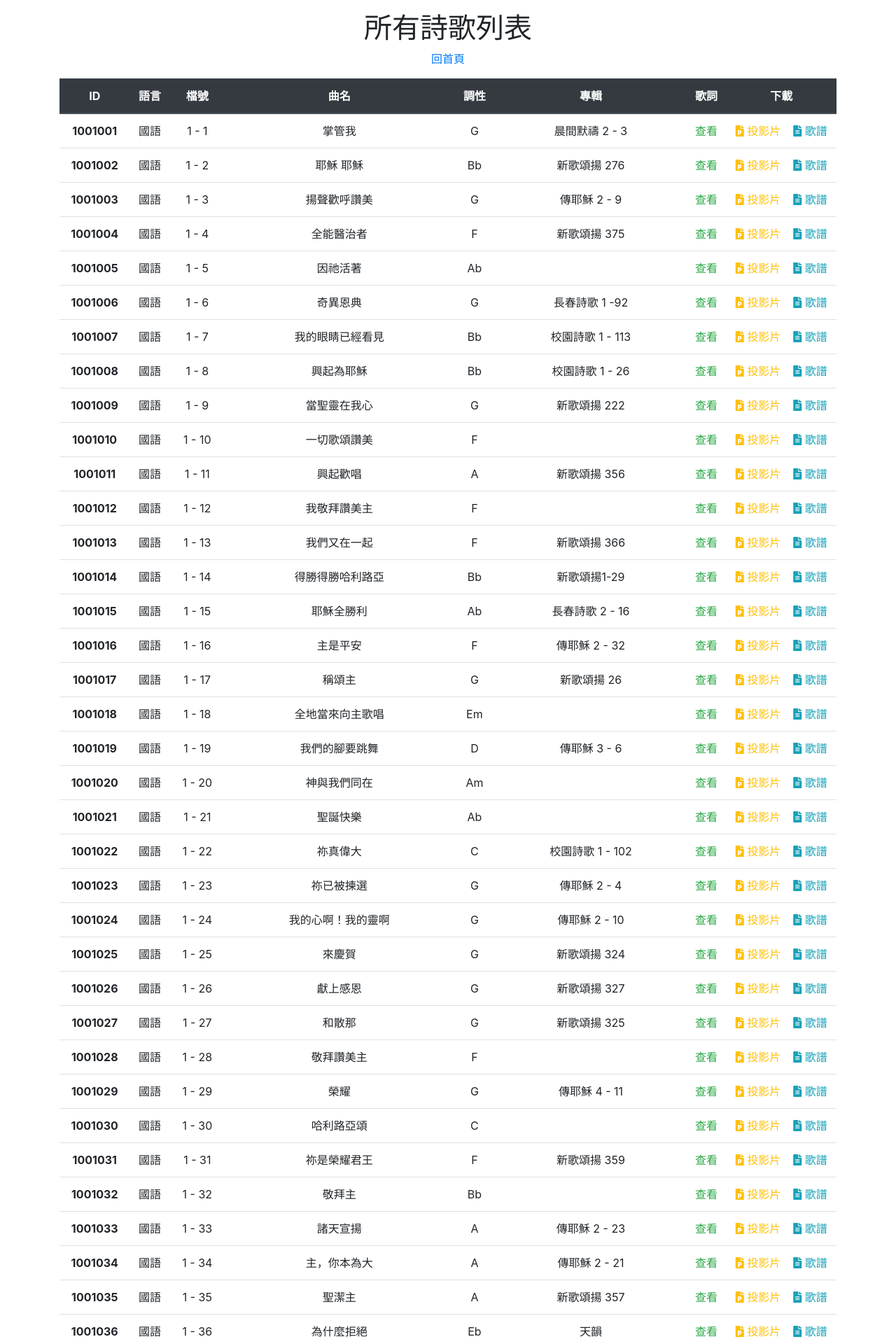
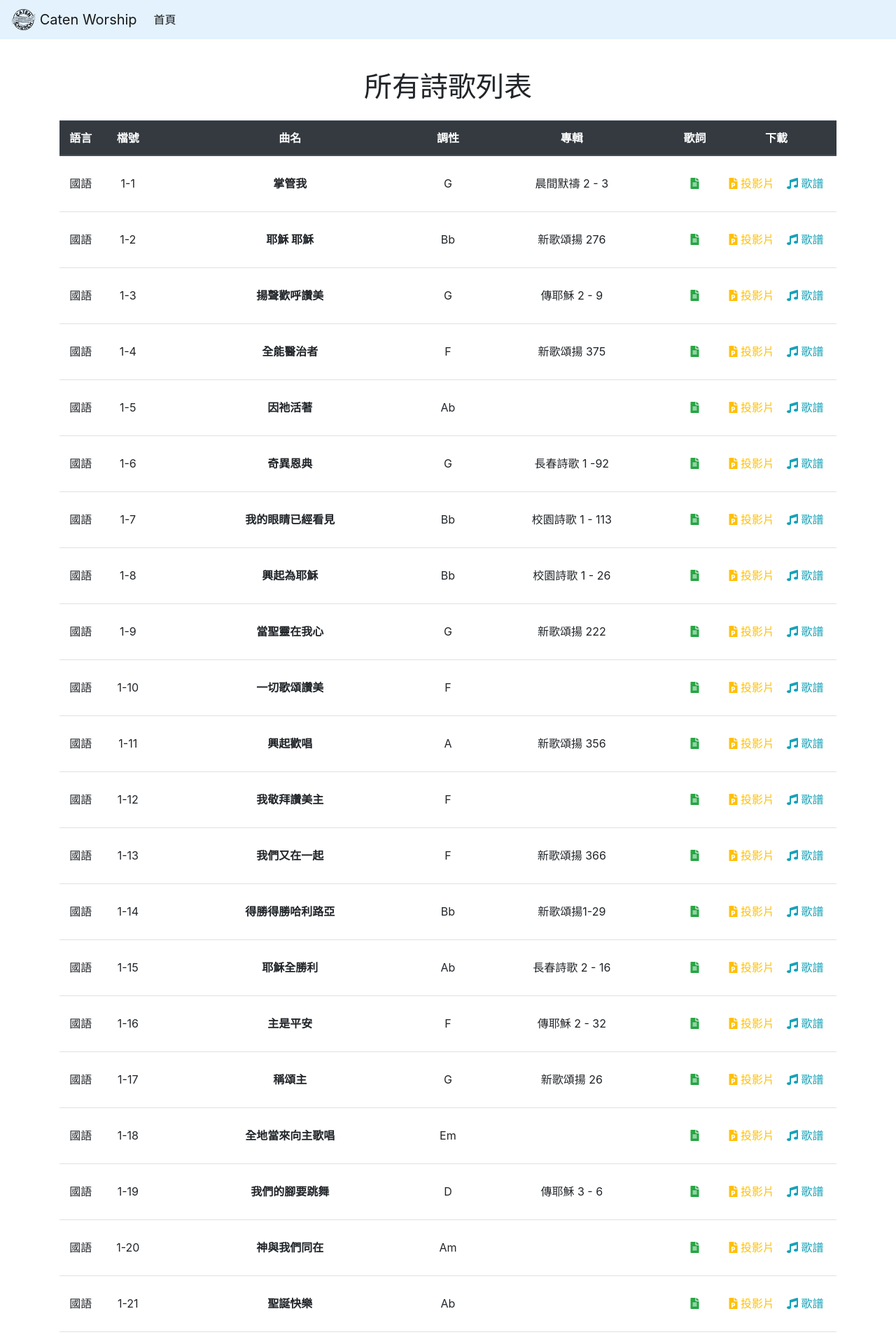
Before and after one commit to saltchang/caten-music, a Flask app: page /allsongs in a window 1280 px wide. Shown: the top 1920 px of the page at 70% size. Run offline with Flask 2, Linux system fonts and the light colour scheme; some libraries are stand-ins or nearby versions.

Commit message:
release v0.0.4

```diff
--- a/caten-worship.py
+++ b/caten-worship.py
@@ -8,10 +8,13 @@ from config import Config
 
 app = Flask(__name__)
 
+# App Configure
 app.config.from_object(Config.Development)
 
+# Database
 db = importDB()
 
+# Dropbox API
 dbx = dropbox.Dropbox(os.environ.get("DROPBOX_ACCESS_TOKEN"))
 
 # 首頁 HomePage
@@ -22,7 +25,12 @@ def index():
 # 列出所有詩歌
 @app.route("/allsongs")
 def list_all_songs():
-    return render_template("all_songs.html", songs=db)
+    li_ = []
+    li_target = []
+    for i in range(len(db)):
+        li_.append("ex" + str(i))
+        li_target.append("#ex" + str(i))
+    return render_template("all_songs.html", songs=db, li_=li_, li_target=li_target)
 
 # 下載PPT
 @app.route("/download/ppt/<id_>")
--- a/templates/all_songs.html
+++ b/templates/all_songs.html
@@ -5,52 +5,76 @@
 {% block content%}
 <div class="container text-center">
     <div id="home-title">
-        <h1 class="mt-3">所有詩歌列表</h1>
-        <a href="/">回首頁</a>
+        <h1 class="" style="margin-top: 100px;">所有詩歌列表</h1>
     </div>
+
+    <div class="table-responsive">
         <table class="table mt-3">
             <thead class="thead-dark">
                 <tr>
-                <th scope="col">ID</th>
                     <th scope="col">語言</th>
-                <th scope="col">檔號</th>
+                    <th scope="col" class="d-none d-md-table-cell">檔號</th>
                     <th scope="col">曲名</th>
                     <th scope="col">調性</th>
-                <th scope="col">專輯</th>
-                <th scope="col">歌詞</th>
-                <th scope="col">下載</th>
+                    <th scope="col" class="d-none d-lg-table-cell">專輯</th>
+                    <th scope="col" class="d-none d-lg-table-cell">歌詞</th>
+                    <th scope="col" class="d-none d-lg-table-cell">下載</th>
+                    <th scope="col" class="d-lg-none"><i class="fas fa-angle-down d-none"></i></th>
                 </tr>
             </thead>
 
             <tbody>
                 {% for song in songs %}
-                <tr>
-                    <th scope="row">{{ song["uid"] }}</th>
+                <tr style="height: 5rem;">
+
                     {% if song["language"] == "Chinese" %}
-                        <td>國語</th>
+                    <td class="align-middle">國<span class="d-none d-lg-inline">語</span></td>
                     {% endif %}
+
                     {% if song["language"] == "Taiwanese" %}
-                    <td>台語</th>
+                    <td class="align-middle">台<span class="d-none d-lg-inline">語</span></td>
                     {% endif %}
-                    <td>{{ song["num_c"] }} - {{ song["num_i"] }}</td>
-                    <td>{{ song["title"] }}</td>
-                    <td>{{ song["tonality"] }}</td>
-                    <td>{{ song["album"] }}</td>
-                    <td><a class="text-success" href="#">查看</a></td>
-                    <td>
+
+                    <td class="d-none d-md-table-cell align-middle">{{ song["num_c"] }}-{{ song["num_i"] }}</td>
+
+                    <th class="align-middle" style="width: 35%;">{{ song["title"] }}</th>
+
+                    <td class="align-middle">{{ song["tonality"] }}</td>
+
+                    <td class="d-none d-lg-table-cell align-middle">{{ song["album"] }}</td>
+
+                    <td class="d-none d-lg-table-cell align-middle">
+                        <a class="text-success" href="#">
+                            <i class="fas fa-file-alt"></i>
+                        </a>
+                    </td>
+
+                    <td class="d-none d-lg-table-cell align-middle">
                         <a class="text-warning" href="{{ url_for('download_ppt', id_=song['uid']) }}">
                             <i class="fas fa-file-powerpoint"></i>
-                             投影片
+                            <span class="d-none d-xl-inline"> 投影片</span>
                         </a>
                         &nbsp;&nbsp;
                         <a class="text-info" href="{{ url_for('download_sheetmusic', id_=song['uid']) }}">
-                            <i class="fas fa-file-alt"></i>
-                             歌譜
+                            <i class="fas fa-music"></i>
+                            <span class="d-none d-xl-inline"> 歌譜</span>
                         </a>
                     </td>
+
+                    <td scope="col" class="d-lg-none align-middle" style="color: rgb(70, 87, 186);">
+                        <a class="" data-toggle="collapse" href="{{ '#t' + '%d' | format(song['uid']) }}" role="button" aria-expanded="false" aria-controls="{{'t' + '%d' | format(song['uid']) }}">
+                            <i class="fas fa-chevron-down"></i>
+                        </a>
+                    </td>
+                    <div class="collapse" id="{{'t' + '%d' | format(song['uid']) }}">
+                        <div class="card card-body">
+                            {{ song['uid'] }}
+                        </div>
+                    </div>
                 </tr>
                 {% endfor %}
             </tbody>
         </table>
     </div>
+</div>
 {% endblock %}
--- a/templates/base.html
+++ b/templates/base.html
@@ -1,22 +1,56 @@
 <!DOCTYPE html>
-<html>
+<html lang="zh-Hant-TW">
 <head>
+    {% block head %}
     <meta charset="utf-8">
     <meta http-equiv="X-UA-Compatible" content="IE=edge">
-    <title>茄典教會詩歌資料庫 - {% block title %}{% endblock %}</title>
+    <title>Caten Worship - {% block title %}{% endblock title%}</title>
     <meta name="viewport" content="width=device-width, initial-scale=1">
     <link rel="stylesheet" href="https://stackpath.bootstrapcdn.com/bootstrap/4.3.1/css/bootstrap.min.css" integrity="sha384-ggOyR0iXCbMQv3Xipma34MD+dH/1fQ784/j6cY/iJTQUOhcWr7x9JvoRxT2MZw1T" crossorigin="anonymous">
     <link rel="stylesheet" href="https://use.fontawesome.com/releases/v5.8.1/css/all.css" integrity="sha384-50oBUHEmvpQ+1lW4y57PTFmhCaXp0ML5d60M1M7uH2+nqUivzIebhndOJK28anvf" crossorigin="anonymous">
+    {% endblock head%}
 </head>
 <body>
-    {% block content %}{% endblock %}
+    {% block navbar %}
+            <nav class="navbar navbar-expand-md navbar-light fixed-top" style="background-color: #e3f2fd;">
+                <a class="navbar-brand" href="/">
+                    <img src="static/image/logo/Black_NB_fix.svg" width="35" height="30" class="d-inline-block align-top" alt="">
+                    Caten Worship
+                </a>
+                <button class="navbar-toggler" type="button" data-toggle="collapse" data-target="#navbarSupportedContent"
+                    aria-controls="navbarSupportedContent" aria-expanded="false" aria-label="Toggle navigation">
+                    <span class="navbar-toggler-icon"></span>
+                </button>
 
-    <footer style="text-align: center; margin-top: 100px; margin-bottom: 20px;">
-        <p>&copy; 2019 David KuangYen Chang.</p>
-    </footer>
+                <div class="collapse navbar-collapse" id="navbarSupportedContent">
+                    <ul class="navbar-nav mr-auto">
+                        <li class="nav-item active">
+                            <a class="nav-link" href="/">首頁 <span class="sr-only">(current)</span></a>
+                        </li>
+                    </ul>
+                </div>
+            </nav>
+    {% endblock navbar %}
 
-    <script src="https://code.jquery.com/jquery-3.3.1.slim.min.js" integrity="sha384-q8i/X+965DzO0rT7abK41JStQIAqVgRVzpbzo5smXKp4YfRvH+8abtTE1Pi6jizo" crossorigin="anonymous"></script>
-    <script src="https://cdnjs.cloudflare.com/ajax/libs/popper.js/1.14.7/umd/popper.min.js" integrity="sha384-UO2eT0CpHqdSJQ6hJty5KVphtPhzWj9WO1clHTMGa3JDZwrnQq4sF86dIHNDz0W1" crossorigin="anonymous"></script>
-    <script src="https://stackpath.bootstrapcdn.com/bootstrap/4.3.1/js/bootstrap.min.js" integrity="sha384-JjSmVgyd0p3pXB1rRibZUAYoIIy6OrQ6VrjIEaFf/nJGzIxFDsf4x0xIM+B07jRM" crossorigin="anonymous"></script>
+
+    <div id="content">
+        {% block content %}{% endblock content%}
+    </div>
+
+    {% block footer %}
+        <footer style="text-align: center; margin-top: 100px; margin-bottom: 20px;">
+            <p>&copy; 2019 David KuangYen Chang.</p>
+        </footer>
+    {% endblock footer%}
+
+    <script src="https://code.jquery.com/jquery-3.3.1.slim.min.js"
+        integrity="sha384-q8i/X+965DzO0rT7abK41JStQIAqVgRVzpbzo5smXKp4YfRvH+8abtTE1Pi6jizo"
+        crossorigin="anonymous"></script>
+    <script src="https://cdnjs.cloudflare.com/ajax/libs/popper.js/1.14.7/umd/popper.min.js"
+        integrity="sha384-UO2eT0CpHqdSJQ6hJty5KVphtPhzWj9WO1clHTMGa3JDZwrnQq4sF86dIHNDz0W1"
+        crossorigin="anonymous"></script>
+    <script src="https://stackpath.bootstrapcdn.com/bootstrap/4.3.1/js/bootstrap.min.js"
+        integrity="sha384-JjSmVgyd0p3pXB1rRibZUAYoIIy6OrQ6VrjIEaFf/nJGzIxFDsf4x0xIM+B07jRM"
+        crossorigin="anonymous"></script>
 </body>
 </html>
```
Also changed, not shown: templates/index.html (+4 -26 lines), CHANGELOG.md, README.md, static/image/logo/Black_NB_fix.svg (added). Lines whose indentation alone changed are shown as unchanged.
